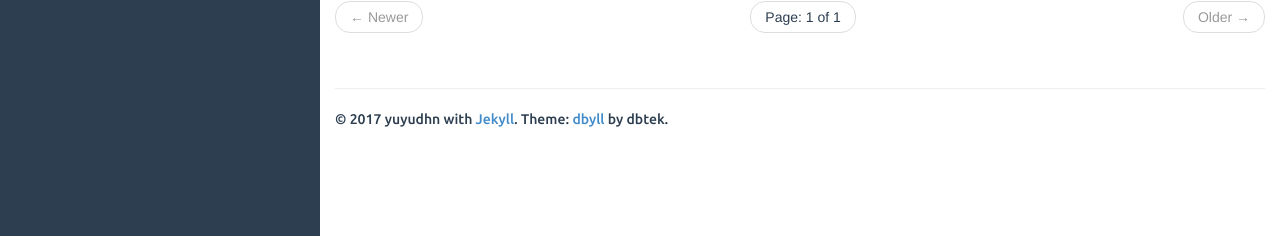
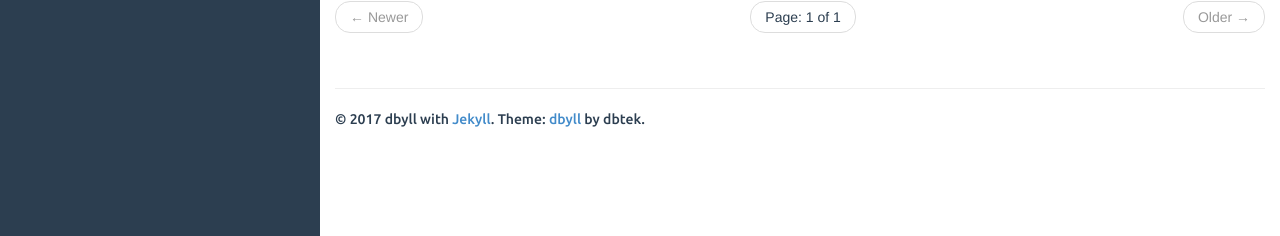
Before and after one commit to 0xAsuka/zfkl, a Jekyll site: the page built from index.html, in a window 1280 px wide. Shown: the part 661-897 px from the top of the page. Built offline with Jekyll 4.4.1, drawn with Linux system fonts in a browser that asks for light colours; the list of posts is cut into pages by our own code.

Commit message:
Update _config.yml

```diff
--- a/_config.yml
+++ b/_config.yml
@@ -5,7 +5,7 @@ paginate_path: "page:num"
 exclude: ["README.md"] # files to exclude
 highlighter: rouge
 markdown: kramdown
-disqus: zafk1el-github-io
+disqus: dbyll
 google_analytics: dbyll
 title: zafk1el
 
@@ -18,7 +18,7 @@ defaults:
 
 description: just another github blog
 author:
-  name: yuyudhn
+  name: dbyll
   email: yuyudhn@outlook.com
   github: linuxsec
   twitter: yuyudhn
```
